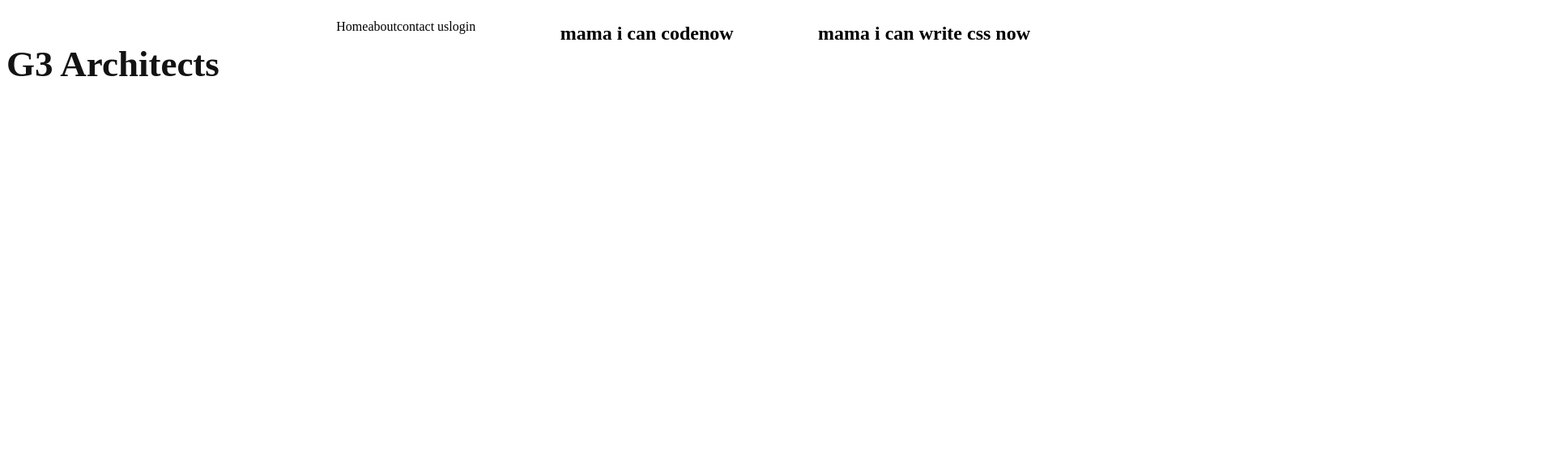
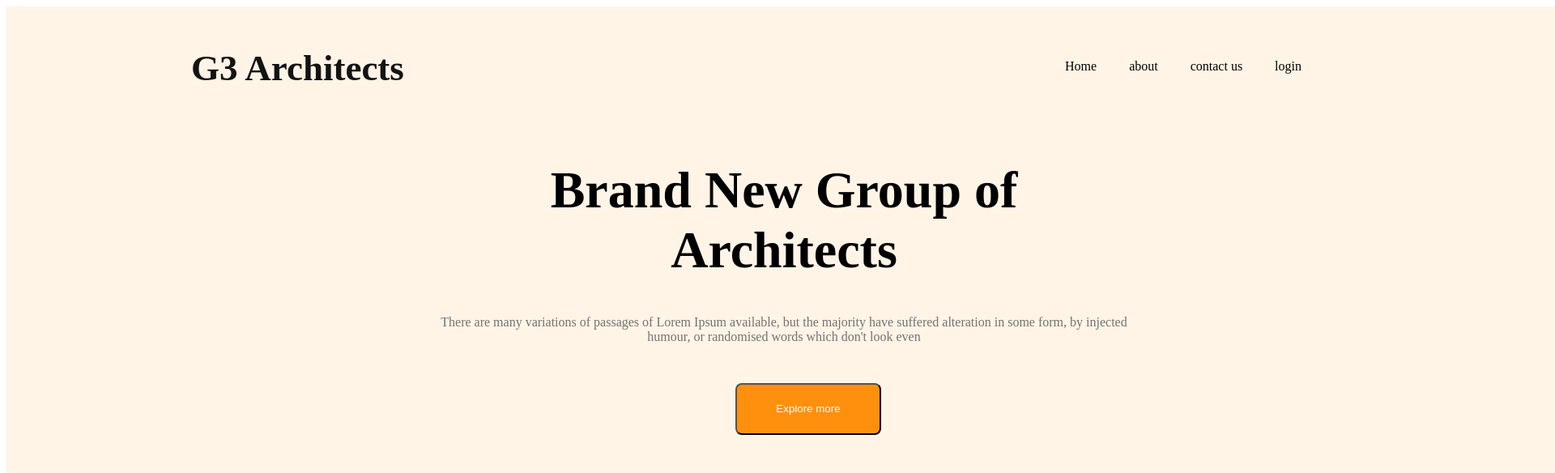
Before and after one commit to mustafijul/g3-architechts, a plain HTML site: page index.html in a window 1280 px wide. Shown: the top 584 px of the page at 81% size, 1920 px wide, since content can reach past the window. Drawn offline with Linux system fonts and the light colour scheme.

Commit message:
added style

```diff
--- a/index.html
+++ b/index.html
@@ -8,20 +8,30 @@
     <link rel="stylesheet" href="stylesheet.css/styles.css">
 </head>
 <body>
-    <header>
+    <header class="banner">
         <nav>
 
-                <h3 class="nav-title">G3 Architects</h3>
+                <h3 class="heading-title">G3 Architects</h3>
 
                 <ul class="list-items">
-                    <li>Home</li>
-                    <li>about</li>
-                    <li>contact us</li>
-                    <li>login</li>
+                    <li class="lists">Home</li>
+                    <li class="lists">about</li>
+                    <li class="lists">contact us</li>
+                    <li class="lists">login</li>
                 </ul>
-            <h1>mama i can codenow</h1>
-            <h1>mama i can write css now</h1>
         </nav>
+
+        <div>
+            <h1 class="heading">Brand New
+                Group of Architects
+                </h1>
+                <p class="heading-info">
+                    There are many variations of passages of Lorem Ipsum available, but the majority have suffered alteration in some form, by injected humour, or randomised words which don't look even
+                </p>
+                <button class="heading-button">Explore more</button>
+                <img src="images/banner.png" alt="">
+        </div>
+
     </header>
     <main>
 
--- a/stylesheet.css/styles.css
+++ b/stylesheet.css/styles.css
@@ -1,15 +1,71 @@
-.nav-title{
+  /* header styles */
+.banner{
+    background-color:  rgba(255, 144, 14, 0.1);
+    width: 1920px;
+    height: 1322px;
+}
+
+.heading-title{
     font-weight: 700;
     font-size: 45px;
     font-family: 'Work Sans';
     color: #131313;
+    padding-left: 228px;
+    padding-top: 5px;
 }
-
+.list-items{
+    padding-right: 281px;
+}
+.lists{
+    padding-right: 40px;
+    font-weight: 500;
+    font-family: 'Work Sans';
+}
 nav, nav ul{
     display: flex;
     justify-content: space-between;
+    align-items: center;
 }
 
 nav li{
     list-style: none;
 }
+
+/* heading part */
+.heading{
+    font-weight: 700;
+    font-size: 64px;
+    font-family: 'Work Sans';
+    text-align: center;
+    padding-left: 529px;
+    padding-right: 529px;
+
+}
+.heading-info{
+    text-align: center;
+    font-weight: 400;
+    font-size: 16px;
+    color: #727272;
+    font-family: 'Work Sans';
+    padding-left: 526px;
+    padding-right: 526px;
+}
+.heading-button{
+    width: 180px;
+    height: 64px;
+    background-color: #FF900E;
+    border-radius: 8px;
+    text-align: center;
+    color: #FFFFFF;
+}
+button{
+    margin-left: 900px;
+    margin-top: 32px;
+}
+img{
+    width: 1440px;
+    height: 700px;
+    margin-left: 240px;
+    margin-bottom: 42px;
+    margin-top: 50px;
+}
```
